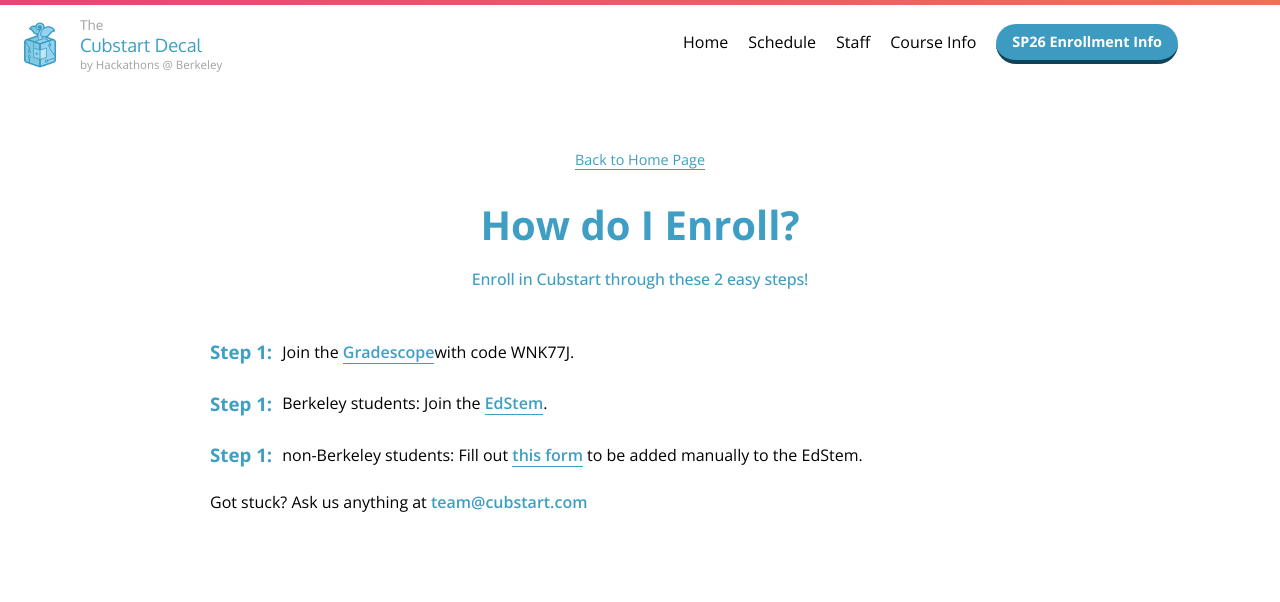
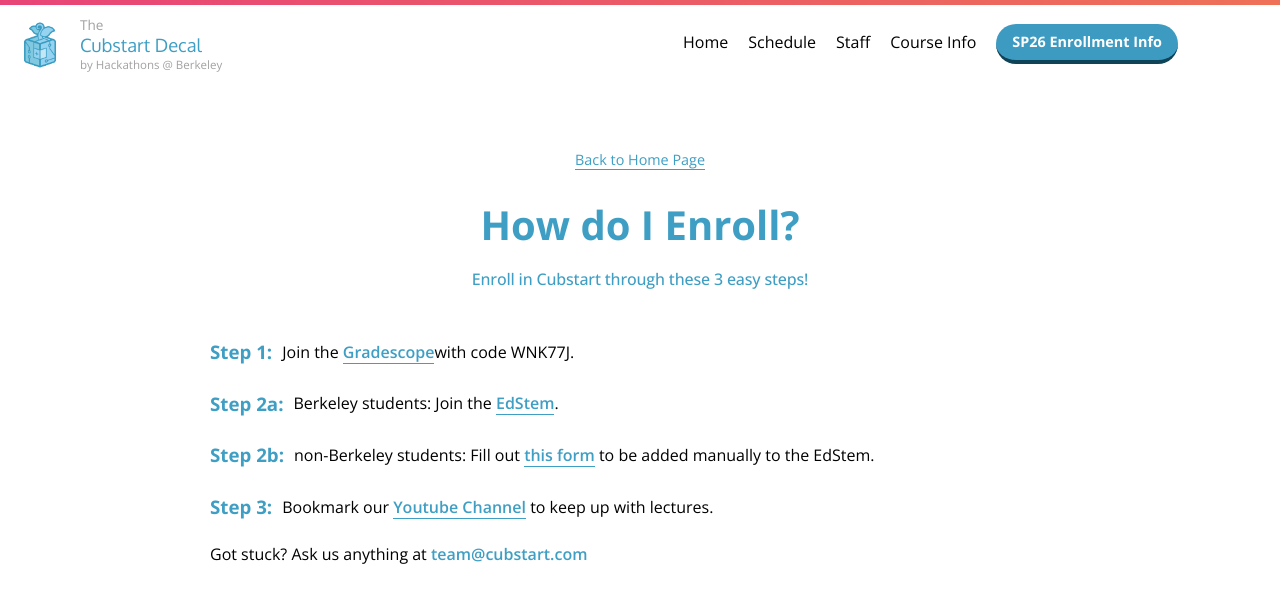
Before and after one commit to cubstart/website, a React (Create React App) app: page /#/enrollment-info in a window 1280 px wide. Shown: the top 602 px of the page. Built offline with nearby package versions, Linux system fonts and the light colour scheme; the HTML template or start-up script is replaced by a standard one.

Commit message:
Add youtube

```diff
--- a/src/components/EnrollmentInfoPage/EnrollmentInfo.js
+++ b/src/components/EnrollmentInfoPage/EnrollmentInfo.js
@@ -21,18 +21,21 @@ function EnrollmentInfoPage() {
         <h1 style={{"color":"#3e9ec3", "fontWeight":"bold", "fontSize":"2.5em"}}>How do I Enroll?</h1>
       </div>
 
-      <p style={{"textAlign":"center", "color":"#3e9ec3", "fontWeight":"500", "letterSpacing":"-0.01em" }}>Enroll in Cubstart through these 2 easy steps!</p>
+      <p style={{"textAlign":"center", "color":"#3e9ec3", "fontWeight":"500", "letterSpacing":"-0.01em" }}>Enroll in Cubstart through these 3 easy steps!</p>
 
       <br/>
 
       <div style={{ "display":"flex", "flexDirection":"row", "alignItems":"center"}}><h3 className="enrollment_header" style={{"color":"#3e9ec3", "marginRight":"10px",}}>Step 1: </h3><p style={{"marginTop":"19px"}}>
         Join the <a style={{"cursor":"pointer", "borderBottom":"1px solid #3e9ec3", "fontWeight":"600",}} target="_blank" href="https://www.gradescope.com">Gradescope</a>with code WNK77J.</p>
       </div>
-      <div style={{ "display":"flex", "flexDirection":"row", "alignItems":"center"}}><h3 className="enrollment_header" style={{"color":"#3e9ec3", "marginRight":"10px",}}>Step 1: </h3><p style={{"marginTop":"19px"}}>
+      <div style={{ "display":"flex", "flexDirection":"row", "alignItems":"center"}}><h3 className="enrollment_header" style={{"color":"#3e9ec3", "marginRight":"10px",}}>Step 2a: </h3><p style={{"marginTop":"19px"}}>
         Berkeley students: Join the <a style={{"cursor":"pointer", "borderBottom":"1px solid #3e9ec3", "fontWeight":"600",}} target="_blank" href="https://edstem.org/us/join/sSTJwY">EdStem</a>.</p>
       </div>
-      <div style={{ "display":"flex", "flexDirection":"row", "alignItems":"center"}}><h3 className="enrollment_header" style={{"color":"#3e9ec3", "marginRight":"10px",}}>Step 1: </h3><p style={{"marginTop":"19px"}}>
+      <div style={{ "display":"flex", "flexDirection":"row", "alignItems":"center"}}><h3 className="enrollment_header" style={{"color":"#3e9ec3", "marginRight":"10px",}}>Step 2b: </h3><p style={{"marginTop":"19px"}}>
         non-Berkeley students: Fill out <a style={{"cursor":"pointer", "borderBottom":"1px solid #3e9ec3", "fontWeight":"600",}} target="_blank" href="https://forms.gle/fQV6pXzRH3Kkkxsm9">this form</a> to be added manually to the EdStem.</p>
+      </div>
+      <div style={{ "display":"flex", "flexDirection":"row", "alignItems":"center"}}><h3 className="enrollment_header" style={{"color":"#3e9ec3", "marginRight":"10px",}}>Step 3: </h3><p style={{"marginTop":"19px"}}>
+        Bookmark our <a style={{"cursor":"pointer", "borderBottom":"1px solid #3e9ec3", "fontWeight":"600",}} target="_blank" href="https://www.youtube.com/@cubstartbyhackathonsatberkeley">Youtube Channel</a> to keep up with lectures.</p>
       </div>
 
       <p>Got stuck? Ask us anything at <a href="mailto:team@cubstart.com" style={{"color":"#3e9ec3", "fontWeight":"600", "letterSpacing":"0em"}}>team@cubstart.com</a></p>
```
